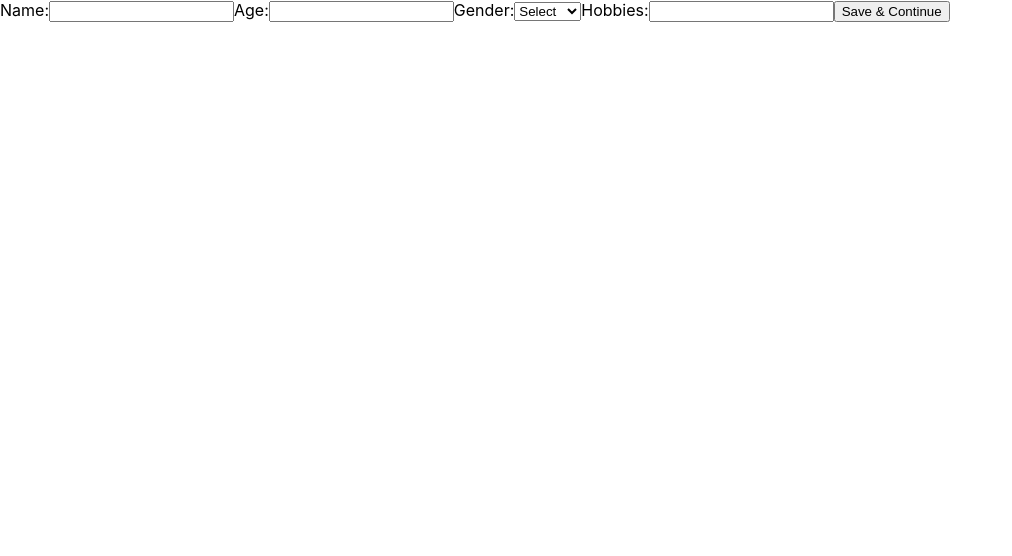
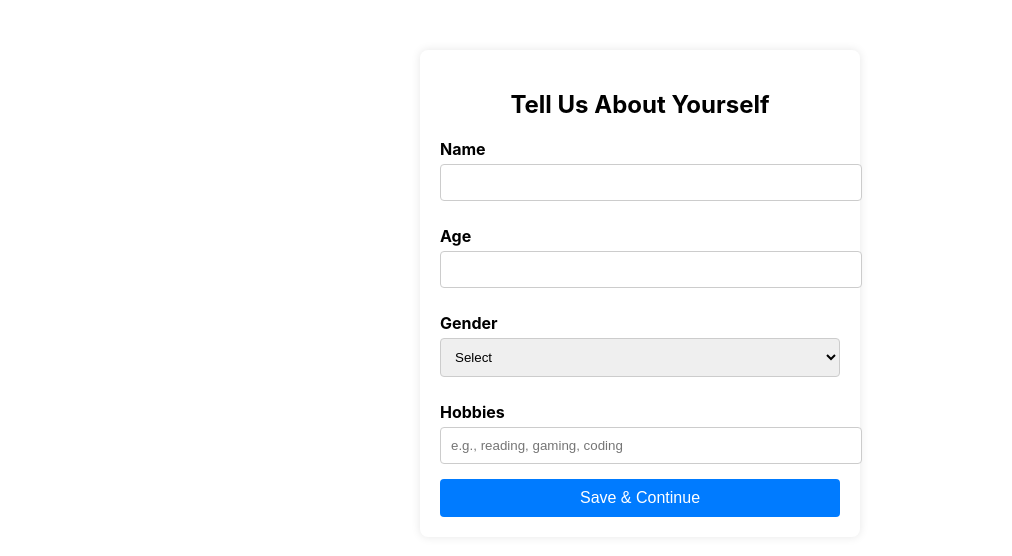
Before and after one commit to Ayan20april/SoulMegleApp, a React (Create React App) app in the folder soulmegle-frontend/: page / in a window 1280 px wide. Shown: the top 556 px of the page, without its empty margins (0-1012 px from the left). Built offline with nearby package versions, Linux system fonts and the light colour scheme.

Commit message:
initial commit

```diff
--- a/soulmegle-frontend/src/components/InterestForm.jsx
+++ b/soulmegle-frontend/src/components/InterestForm.jsx
@@ -1,21 +1,17 @@
 // src/components/InterestForm.jsx
 import React, { useState } from "react";
 import API_BASE_URL from "../config";
+import "./InterestForm.css";
 
 const InterestForm = ({ setUserId }) => {
-  const [name, setName] = useState("");
-  const [age, setAge] = useState("");
-  const [gender, setGender] = useState("");
-  const [hobbies, setHobbies] = useState("");
-  const [loading, setLoading] = useState(false);
-  const [error, setError] = useState("");
+  const [formData, setFormData] = useState({ name: "", age: "", gender: "", hobbies: "" });
+
+  const handleChange = (e) => {
+    setFormData({ ...formData, [e.target.name]: e.target.value });
+  };
 
   const handleSubmit = async (event) => {
     event.preventDefault();
-    setLoading(true);
-    setError("");
-
-    const userData = { name, age, gender, hobbies };
 
     try {
       const response = await fetch(`${API_BASE_URL}/api/users`, {
@@ -23,55 +19,42 @@ const InterestForm = ({ setUserId }) => {
         headers: {
           "Content-Type": "application/json",
         },
-        body: JSON.stringify(userData),
+        body: JSON.stringify(formData),
       });
-
-      if (!response.ok) {
-        throw new Error("Failed to save user.");
-      }
 
       const data = await response.json();
       console.log("User added:", data);
       alert("User registered successfully!");
-
       setUserId(data.id);
-      setName("");
-      setAge("");
-      setGender("");
-      setHobbies("");
     } catch (error) {
       console.error("Error saving user:", error);
-      setError("Failed to register. Please try again.");
-    } finally {
-      setLoading(false);
     }
   };
 
   return (
+    <div className="form-container">
+      <h2>Tell Us About Yourself</h2>
       <form onSubmit={handleSubmit}>
-      <label>Name:</label>
-      <input type="text" value={name} onChange={(e) => setName(e.target.value)} required />
+        <label>Name</label>
+        <input type="text" name="name" value={formData.name} onChange={handleChange} required />
 
-      <label>Age:</label>
-      <input type="number" value={age} onChange={(e) => setAge(e.target.value)} required />
+        <label>Age</label>
+        <input type="number" name="age" value={formData.age} onChange={handleChange} required />
 
-      <label>Gender:</label>
-      <select value={gender} onChange={(e) => setGender(e.target.value)} required>
+        <label>Gender</label>
+        <select name="gender" value={formData.gender} onChange={handleChange} required>
           <option value="">Select</option>
           <option value="male">Male</option>
           <option value="female">Female</option>
           <option value="other">Other</option>
         </select>
 
-      <label>Hobbies:</label>
-      <input type="text" value={hobbies} onChange={(e) => setHobbies(e.target.value)} required />
+        <label>Hobbies</label>
+        <input type="text" name="hobbies" placeholder="e.g., reading, gaming, coding" value={formData.hobbies} onChange={handleChange} required />
 
-      {error && <p style={{ color: "red" }}>{error}</p>}
-
-      <button type="submit" disabled={loading}>
-        {loading ? "Saving..." : "Save & Continue"}
-      </button>
+        <button type="submit" className="submit-button">Save & Continue</button>
       </form>
+    </div>
   );
 };
 
```
Lines whose indentation alone changed are shown as unchanged.
